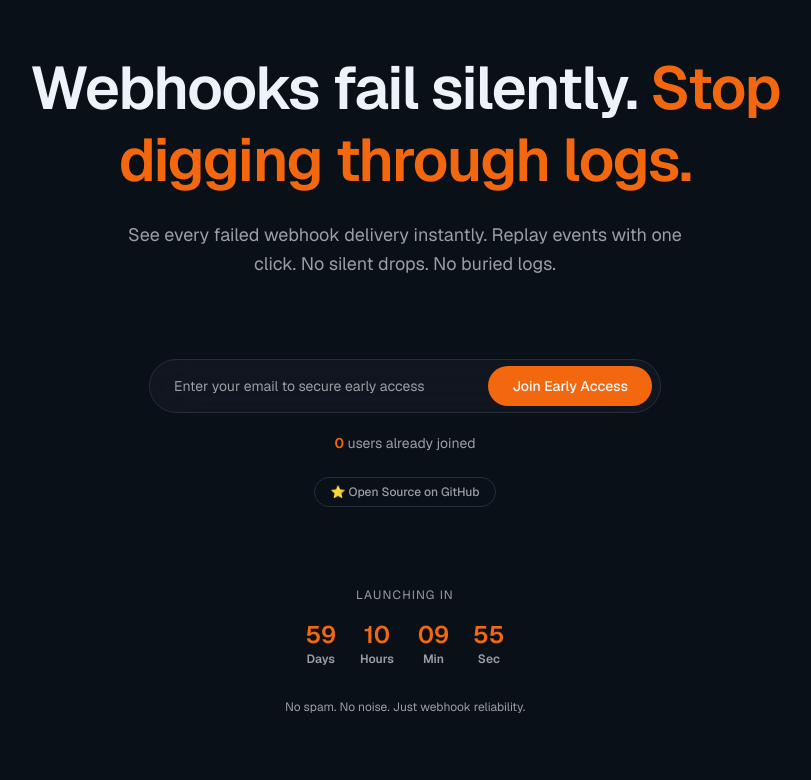
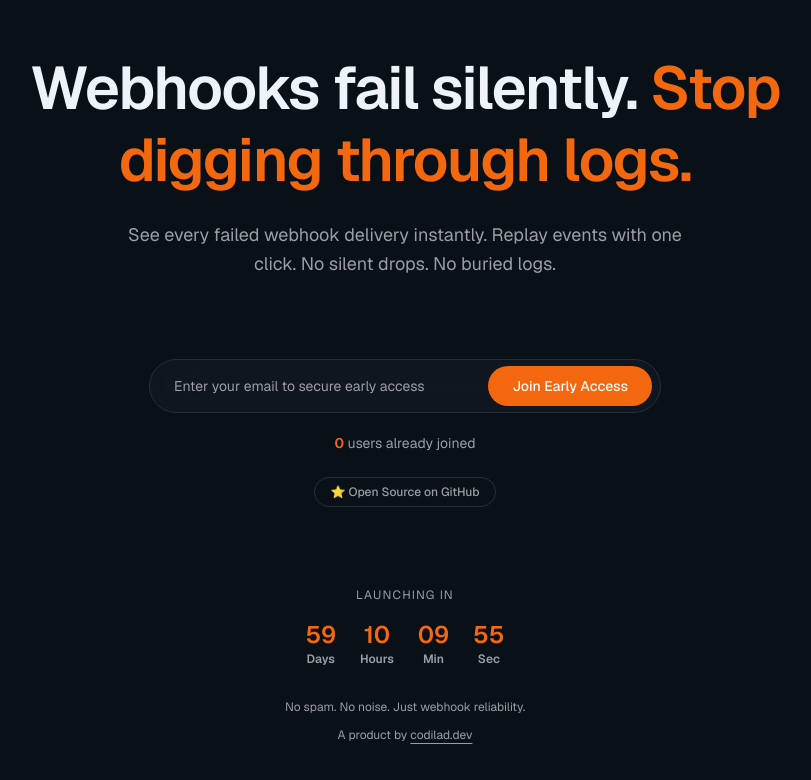
Before and after one commit to Yasir761/hooktrace, a Next.js app in the folder web/: page / in a window 1280 px wide. Shown: the part 284-1064 px from the top of the page, without its empty margins (235-1046 px from the left). Built offline with nearby package versions, Linux system fonts and the light colour scheme; no server answers; the database is empty.

Commit message:
add the codilad link

```diff
--- a/web/src/components/landing/hero.tsx
+++ b/web/src/components/landing/hero.tsx
@@ -164,6 +164,19 @@ export function Hero() {
         </p>
 
       </div>
+
+      {/* Codilad Credit */}
+<p className="mt-3 text-xs text-muted-foreground">
+  A product by{" "}
+  <a
+    href="https://codilad.dev"
+    target="_blank"
+    rel="noopener noreferrer"
+    className="underline underline-offset-4 hover:text-foreground transition"
+  >
+    codilad.dev
+  </a>
+</p>
     </section>
   )
 }
```
